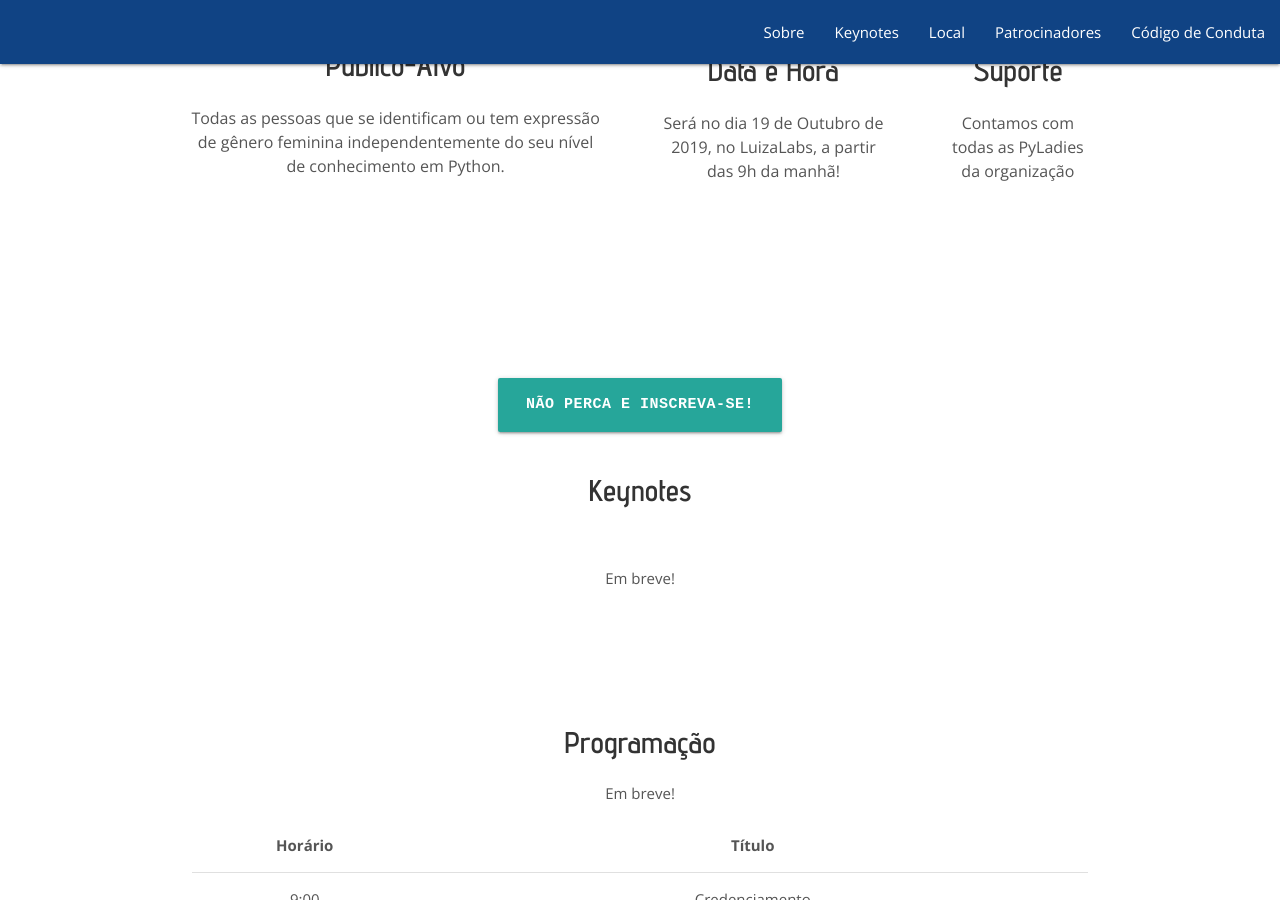
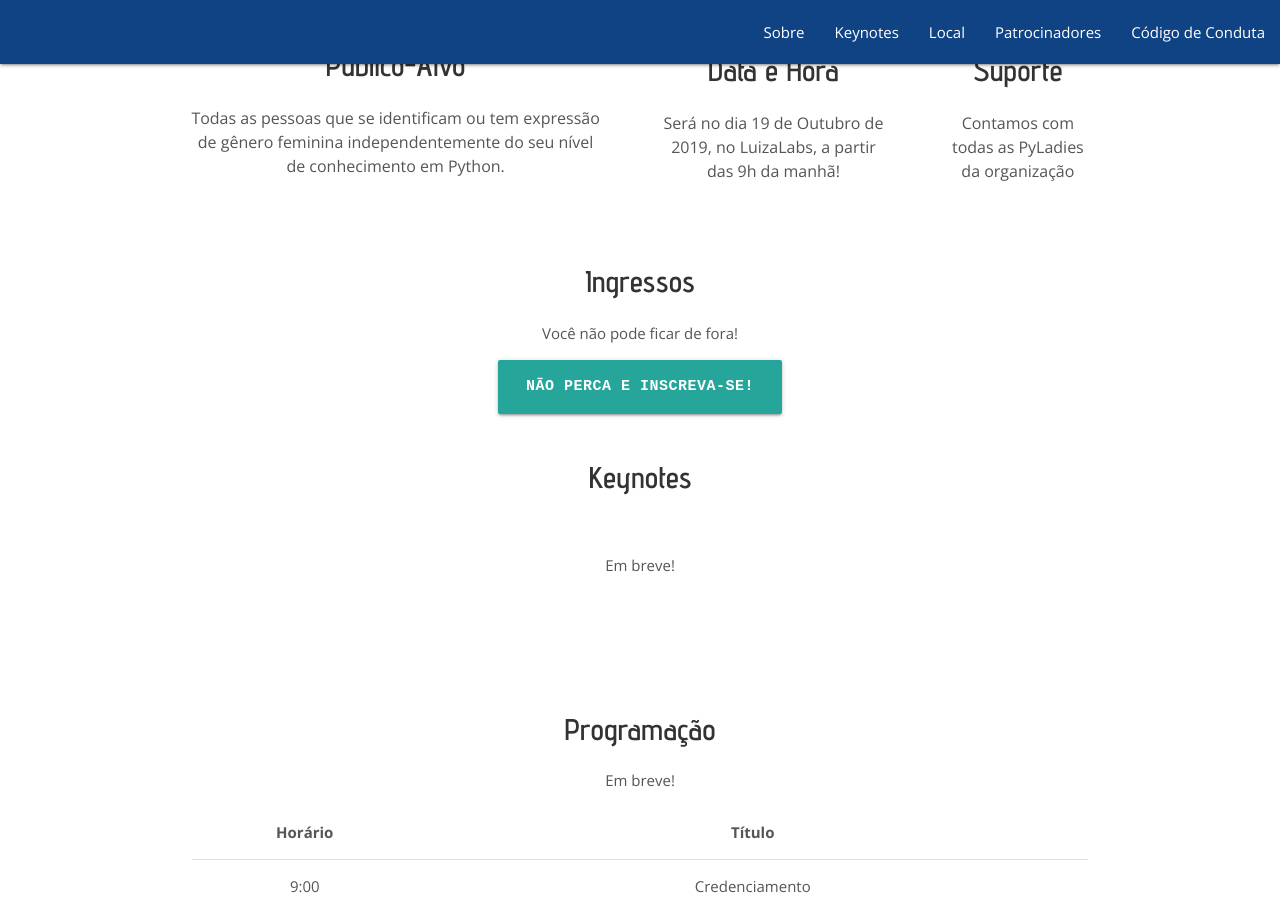
Before and after one commit to pyladies-brazil/conf, a Jekyll site: the page built from index.html, in a window 1280 px wide and 900 px high, scrolled down 1177 px. Built offline with Jekyll 4.4.1, drawn with Linux system fonts in a browser that asks for light colours; nearby versions of some CDN libraries.

Commit message:
fixes inscricoes to use correct css classes

```diff
--- a/_includes/inscricoes.html
+++ b/_includes/inscricoes.html
@@ -1,9 +1,9 @@
 <div >
         <div class="row">
            <div class="container">
-              <div class="clock-letter col s12 m6 offset-m3 center">
-                    <p>São mais de 20 grupos em todo o Brasil!</p>
-
+              <div class="user-details">
+                <h2>Ingressos</h2>
+                <p> Você não pode ficar de fora! </p>
                 <a class="btn-large waves-effect waves-light color-button" href="https://www.eventbrite.com/e/pyladies-br-conf-tickets-66265821857">Não perca e inscreva-se!</a>
               </div>
             </div>
```
